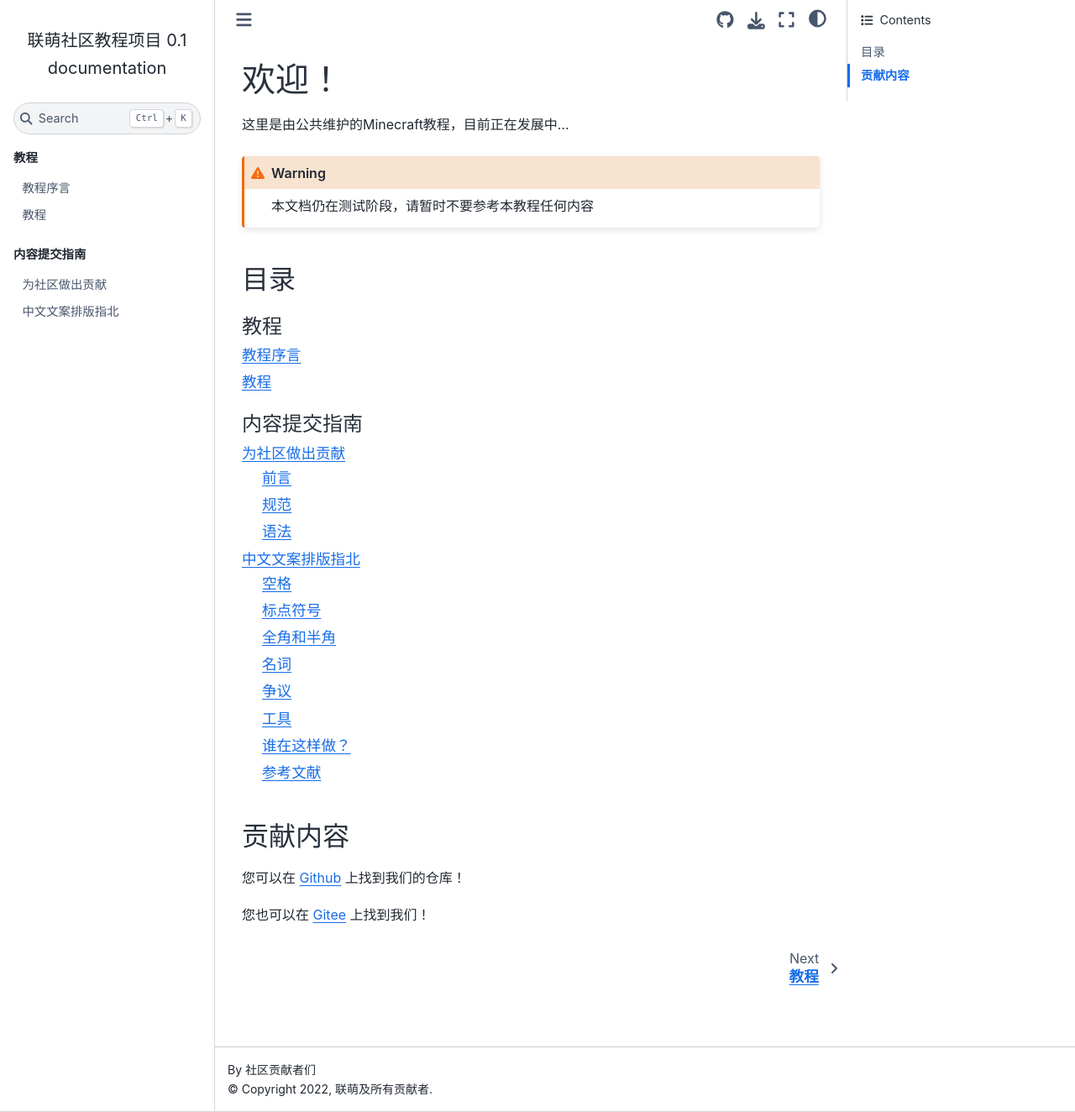
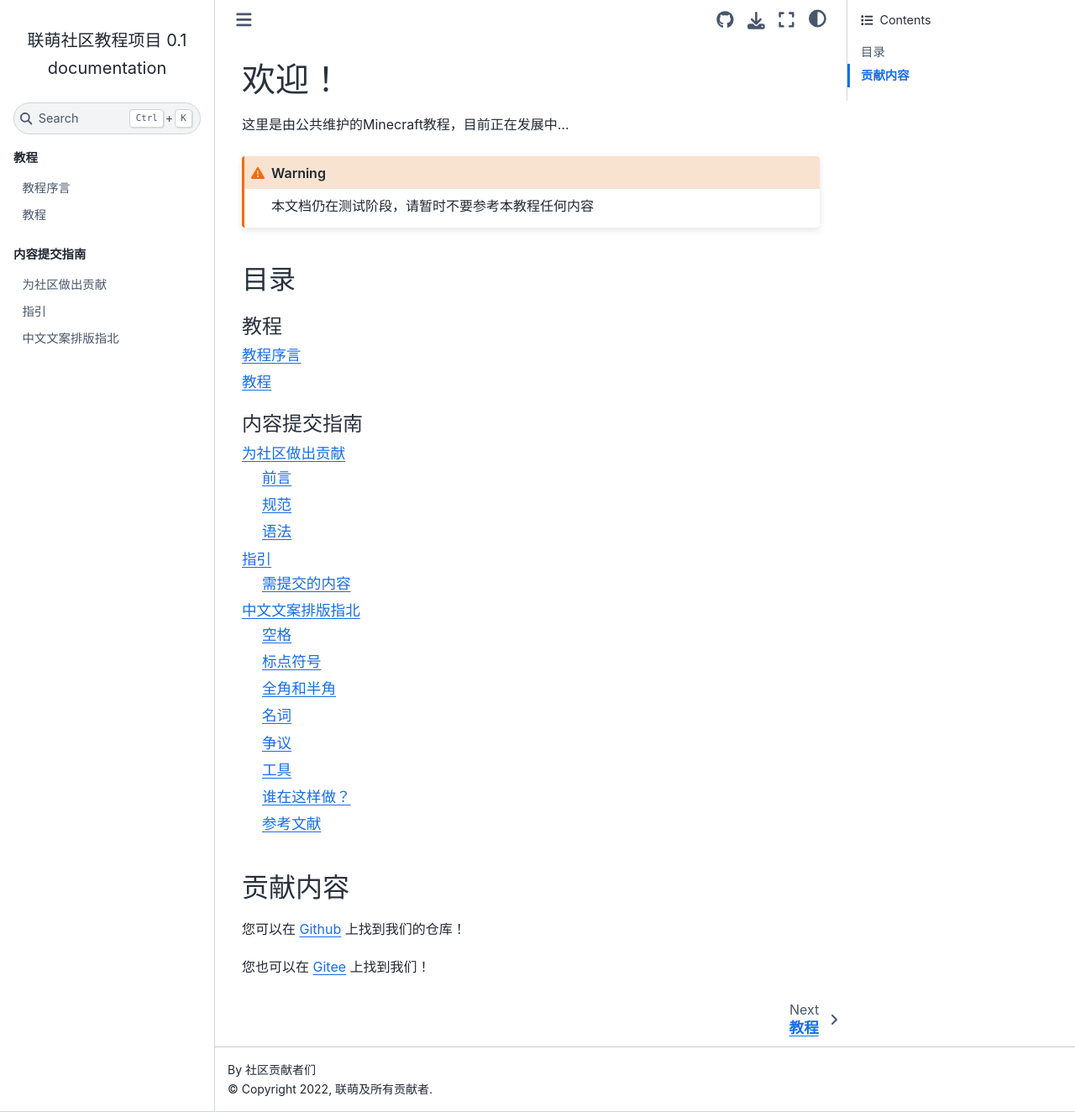
Before and after one commit to Lianmoe/Lianmoe-Tutorial, a Sphinx documentation site: the page built from docs/index.rst, in a window 1280 px wide and 1324 px high. Shown: the whole window at 84% size. Built offline with Sphinx 7.4.7 and the Sphinx Book theme 1.1.4, drawn with Linux system fonts in a browser that asks for light colours.

Commit message:
Update index.rst

```diff
--- a/docs/index.rst
+++ b/docs/index.rst
@@ -25,6 +25,7 @@
    :caption: 内容提交指南
 
    为社区做出贡献 <contribute-firstpage.md>
+   指引 <contributing/guide.md>
    中文文案排版指北 <contributing/paiban.md>
 
 
```
